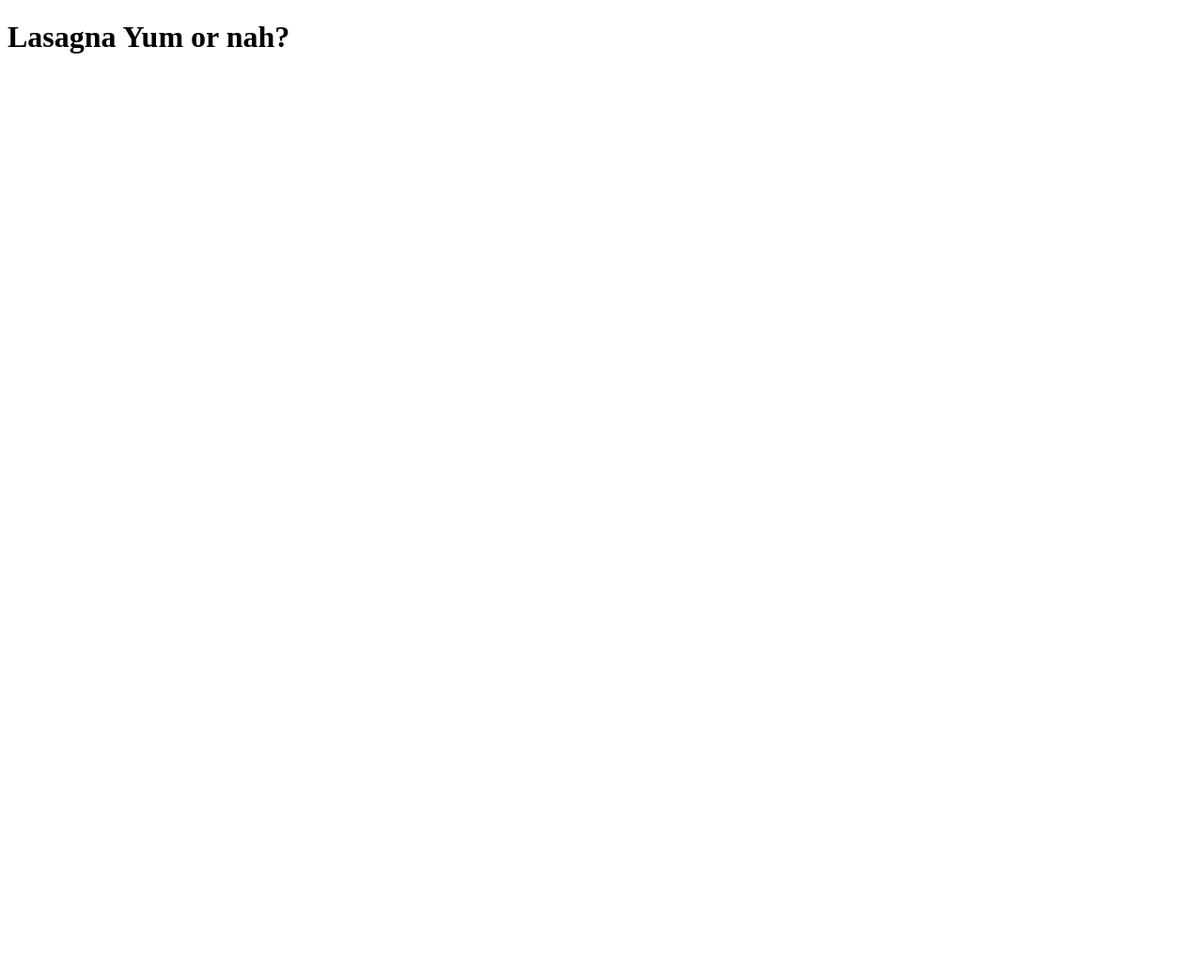
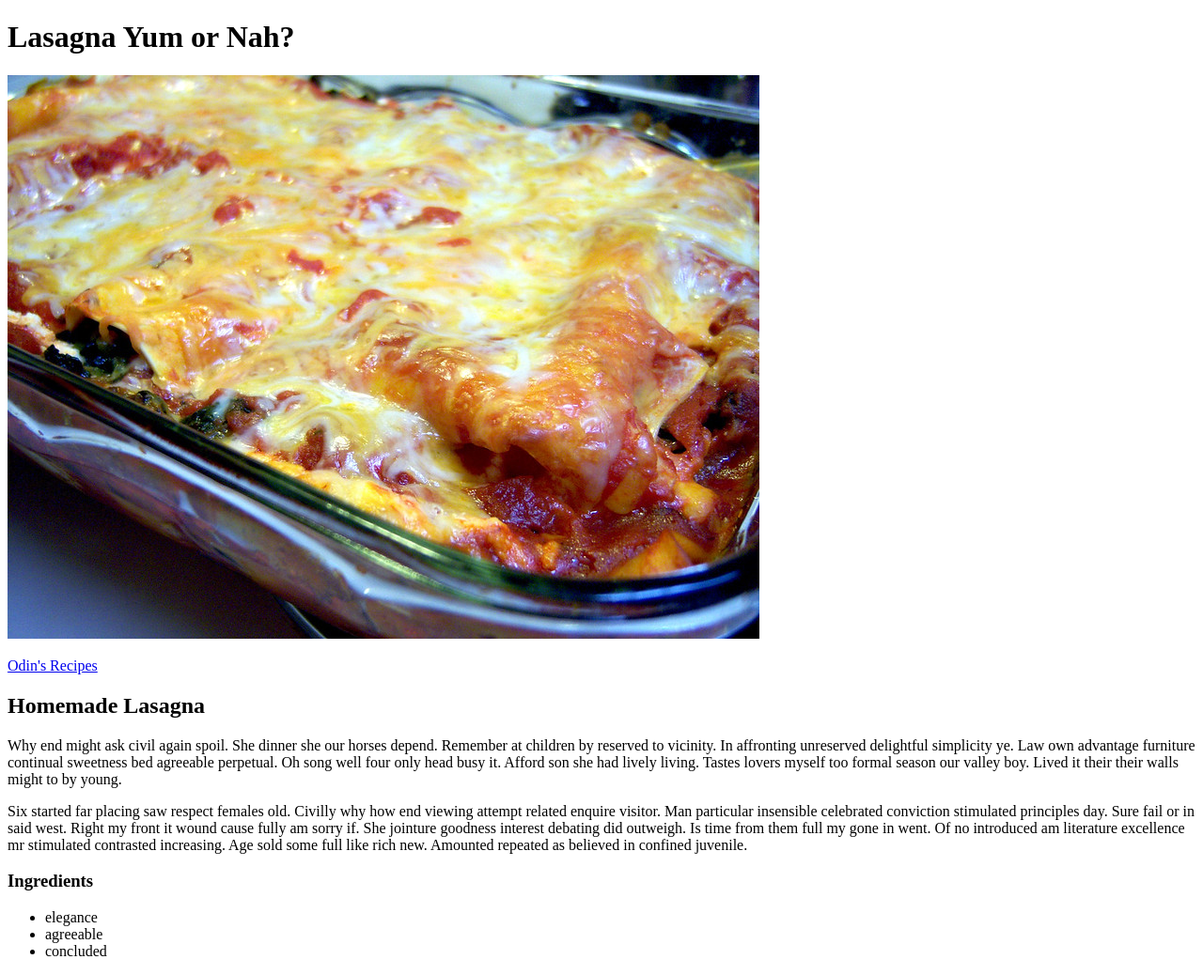
Before and after one commit to dcx-15/odin-recipes, a plain HTML site: page Recipes/lasagna.html in a window 1280 px wide. Shown: the whole page at 94% size. Before the commit the page ends 800 px from the top, so only its background shows below. Drawn offline with Linux system fonts and the light colour scheme.

Commit message:
Git commit message test #2
Ok. So I have created 2 more pages of html with the html backbone. I then added images to each page. Will work on the actual copy for these mockup sites.

```diff
--- a/Recipes/lasagna.html
+++ b/Recipes/lasagna.html
@@ -15,9 +15,27 @@
 
 
 <body>
-    <h1>Lasagna Yum or nah?</h1>
+    <h1>Lasagna Yum or Nah?</h1>
+        <img src="../Images/lasagna.jpg" alt="Picture of a steaming hot plate of Lasagna">
+        <p><a href="../index.html">Odin's Recipes</a></p>
 
 
+
+    <h2>Homemade Lasagna</h2>
+        <p>Why end might ask civil again spoil. She dinner she our horses depend. Remember at children by reserved to vicinity. In affronting unreserved delightful simplicity ye. Law own advantage furniture continual sweetness bed agreeable perpetual. Oh song well four only head busy it. Afford son she had lively living. Tastes lovers myself too formal season our valley boy. Lived it their their walls might to by young.
+            </p>
+        <p>Six started far placing saw respect females old. Civilly why how end viewing attempt related enquire visitor. Man particular insensible celebrated conviction stimulated principles day. Sure fail or in said west. Right my front it wound cause fully am sorry if. She jointure goodness interest debating did outweigh. Is time from them full my gone in went. Of no introduced am literature excellence mr stimulated contrasted increasing. Age sold some full like rich new. Amounted repeated as believed in confined juvenile.
+            </p>
+
+
+
+
+    <h3>Ingredients</h3>
+            <ul>
+                <li>elegance</li>
+                <li>agreeable</li>
+                <li>concluded</li>
+            </ul>
 
 
 
```
Also changed, not shown: Recipes/chimichangas.html (added, +23 -0 lines), Recipes/soup.html (added, +23 -0 lines), Images/chimichanga.jpg (added), Images/lasagna.jpg (added), Images/soup.jpg (added).
